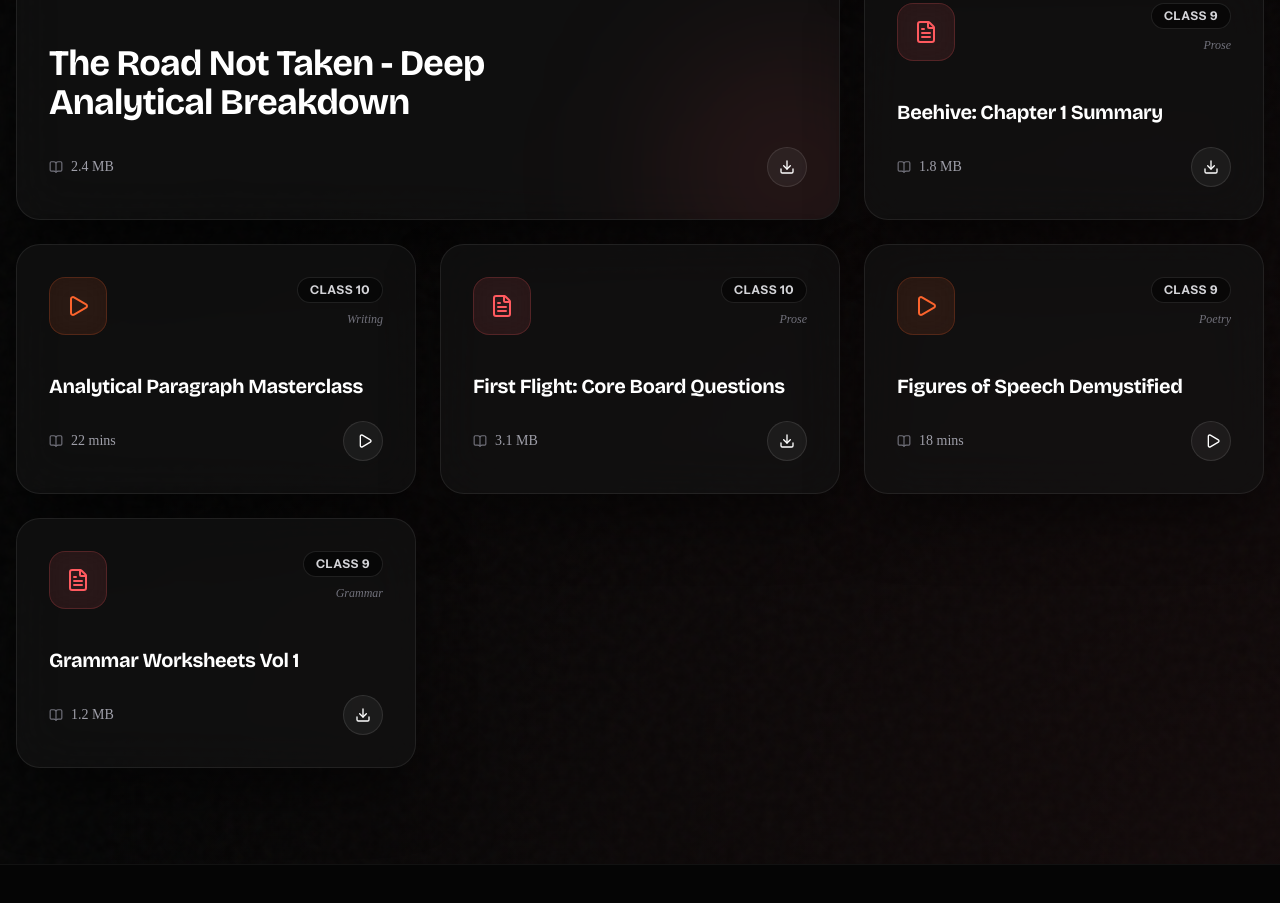
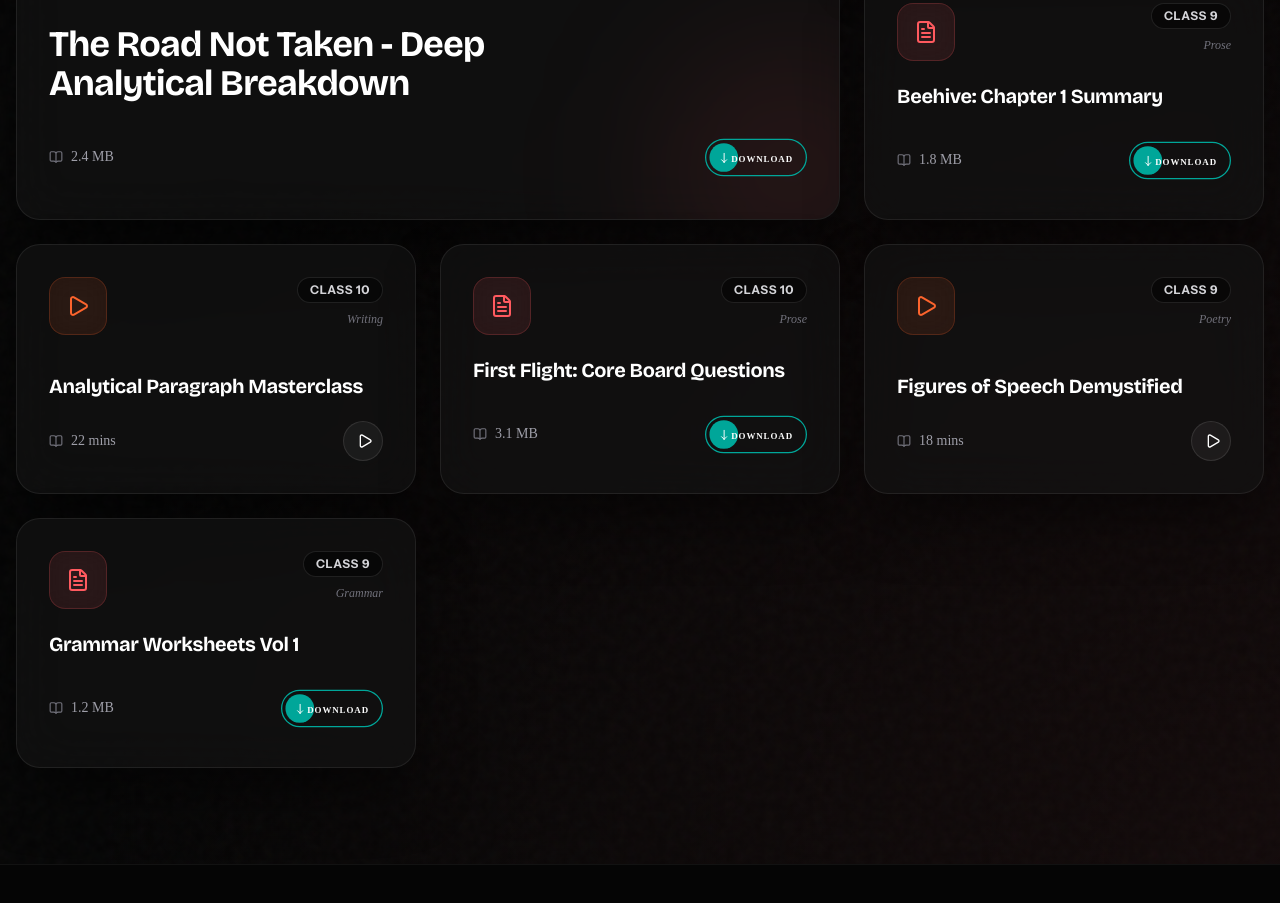
Before and after one commit to opgamer3455e/SirTanuj, a React (Vite) app: page /study-materials in a window 1280 px wide. Shown: the part 1280-2183 px from the top of the page. Built offline with nearby package versions, Linux system fonts and the light colour scheme.

Commit message:
feat: add AnimatedDownloadButton and replace download buttons in ParentPortal and StudyMaterialsPage

```diff
--- /dev/null
+++ b/src/components/ui/AnimatedDownloadButton.tsx
@@ -0,0 +1,237 @@
+import React, { useState } from 'react';
+import styled from 'styled-components';
+
+const AnimatedDownloadButton = () => {
+  return (
+    <StyledWrapper>
+      <div className="container">
+        <label className="label">
+          <input type="checkbox" className="input" />
+          <span className="circle">
+            <svg className="icon" aria-hidden="true" xmlns="http://www.w3.org/2000/svg" fill="none" viewBox="0 0 24 24">
+              <path stroke="currentColor" strokeLinecap="round" strokeLinejoin="round" strokeWidth="1.5" d="M12 19V5m0 14-4-4m4 4 4-4" />
+            </svg>
+            <div className="square" />
+          </span>
+          <p className="title font-['Cinzel'] font-bold tracking-widest text-sm">Download</p>
+          <p className="title font-['Cinzel'] font-bold tracking-widest text-sm">Open</p>
+        </label>
+      </div>
+    </StyledWrapper>
+  );
+}
+
+const StyledWrapper = styled.div`
+  .container {
+    padding: 0;
+    margin: 0;
+    box-sizing: border-box;
+    display: flex;
+    justify-content: center;
+    align-items: center;
+    transform: scale(0.85);
+    transform-origin: right center;
+  }
+
+  .label {
+    background-color: transparent;
+    border: 2px solid #00A699;
+    display: flex;
+    align-items: center;
+    border-radius: 50px;
+    width: 160px;
+    cursor: pointer;
+    transition: all 0.4s ease;
+    padding: 5px;
+    position: relative;
+  }
+
+  .label::before {
+    content: "";
+    position: absolute;
+    top: 0;
+    bottom: 0;
+    left: 0;
+    right: 0;
+    background-color: #fff;
+    width: 8px;
+    height: 8px;
+    transition: all 0.4s ease;
+    border-radius: 100%;
+    margin: auto;
+    opacity: 0;
+    visibility: hidden;
+  }
+
+  .label .input {
+    display: none;
+  }
+
+  .label .title {
+    color: #fff;
+    transition: all 0.4s ease;
+    position: absolute;
+    right: 20px;
+    bottom: 15px;
+    text-align: center;
+    text-transform: uppercase;
+  }
+
+  .label .title:last-child {
+    opacity: 0;
+    visibility: hidden;
+  }
+
+  .label .circle {
+    height: 45px;
+    width: 45px;
+    border-radius: 50%;
+    background-color: #00A699;
+    display: flex;
+    justify-content: center;
+    align-items: center;
+    transition: all 0.4s ease;
+    position: relative;
+    box-shadow: 0 0 0 0 rgb(255, 255, 255);
+    overflow: hidden;
+  }
+
+  .label .circle .icon {
+    color: #fff;
+    width: 24px;
+    position: absolute;
+    top: 50%;
+    left: 50%;
+    transform: translate(-50%, -50%);
+    transition: all 0.4s ease;
+  }
+
+  .label .circle .square {
+    aspect-ratio: 1;
+    width: 15px;
+    border-radius: 2px;
+    background-color: #fff;
+    opacity: 0;
+    visibility: hidden;
+    position: absolute;
+    top: 50%;
+    left: 50%;
+    transform: translate(-50%, -50%);
+    transition: all 0.4s ease;
+  }
+
+  .label .circle::before {
+    content: "";
+    position: absolute;
+    left: 0;
+    top: 0;
+    background-color: #008277;
+    width: 100%;
+    height: 0;
+    transition: all 0.4s ease;
+  }
+
+  .label:has(.input:checked) {
+    width: 57px;
+    animation: installed 0.4s ease 3.5s forwards;
+  }
+
+  .label:has(.input:checked)::before {
+    animation: rotate 3s ease-in-out 0.4s forwards;
+  }
+
+  .label .input:checked + .circle {
+    animation:
+      pulse 1s forwards,
+      circleDelete 0.2s ease 3.5s forwards;
+    rotate: 180deg;
+  }
+
+  .label .input:checked + .circle::before {
+    animation: installing 3s ease-in-out forwards;
+  }
+
+  .label .input:checked + .circle .icon {
+    opacity: 0;
+    visibility: hidden;
+  }
+
+  .label .input:checked ~ .circle .square {
+    opacity: 1;
+    visibility: visible;
+  }
+
+  .label .input:checked ~ .title {
+    opacity: 0;
+    visibility: hidden;
+  }
+
+  .label .input:checked ~ .title:last-child {
+    animation: showInstalledMessage 0.4s ease 3.5s forwards;
+  }
+
+  @keyframes pulse {
+    0% {
+      scale: 0.95;
+      box-shadow: 0 0 0 0 rgba(0, 166, 153, 0.7);
+    }
+    70% {
+      scale: 1;
+      box-shadow: 0 0 0 16px rgba(0, 166, 153, 0);
+    }
+    100% {
+      scale: 0.95;
+      box-shadow: 0 0 0 0 rgba(0, 166, 153, 0);
+    }
+  }
+
+  @keyframes installing {
+    from {
+      height: 0;
+    }
+    to {
+      height: 100%;
+    }
+  }
+
+  @keyframes rotate {
+    0% {
+      transform: rotate(-90deg) translate(27px) rotate(0);
+      opacity: 1;
+      visibility: visible;
+    }
+    99% {
+      transform: rotate(270deg) translate(27px) rotate(270deg);
+      opacity: 1;
+      visibility: visible;
+    }
+    100% {
+      opacity: 0;
+      visibility: hidden;
+    }
+  }
+
+  @keyframes installed {
+    100% {
+      width: 150px;
+      border-color: #00A699;
+    }
+  }
+
+  @keyframes circleDelete {
+    100% {
+      opacity: 0;
+      visibility: hidden;
+    }
+  }
+
+  @keyframes showInstalledMessage {
+    100% {
+      opacity: 1;
+      visibility: visible;
+      right: 48px;
+    }
+  }
+`;
+
+export default AnimatedDownloadButton;
--- a/src/pages/ParentPortal.tsx
+++ b/src/pages/ParentPortal.tsx
@@ -1,5 +1,6 @@
-import { Users, FileText, Calendar, CreditCard, Download, ArrowUpRight, TrendingUp } from 'lucide-react';
+import { Users, FileText, Calendar, CreditCard, ArrowUpRight, TrendingUp } from 'lucide-react';
 import { motion } from 'framer-motion';
+import AnimatedDownloadButton from '../components/ui/AnimatedDownloadButton';
 
 export default function ParentPortal() {
   return (
@@ -26,9 +27,7 @@ export default function ParentPortal() {
               Academic Report: <br/><span className="text-transparent bg-clip-text bg-gradient-to-r from-[#C9A84C] to-[#E8D08A] italic">Alex Johnson</span>
             </h1>
           </div>
-          <button className="px-6 py-3 bg-white/5 hover:bg-white/10 border border-white/10 rounded-full text-white font-['Cinzel'] font-bold flex items-center gap-3 transition-colors shadow-lg">
-            <Download size={18} /> Download Dossier
-          </button>
+          <AnimatedDownloadButton />
         </motion.div>
 
         <div className="grid grid-cols-1 lg:grid-cols-3 gap-10">
--- a/src/pages/StudyMaterialsPage.tsx
+++ b/src/pages/StudyMaterialsPage.tsx
@@ -1,8 +1,9 @@
 import { useState, useMemo, useCallback } from 'react';
 import { motion, AnimatePresence } from 'framer-motion';
-import { FileText, Play, Download, Filter, BookOpen } from 'lucide-react';
+import { FileText, Play, Filter, BookOpen } from 'lucide-react';
 import AnimatedCheckbox from '../components/ui/AnimatedCheckbox';
 import AnimatedInput from '../components/ui/AnimatedInput';
+import AnimatedDownloadButton from '../components/ui/AnimatedDownloadButton';
 
 const mockMaterials = [
   { id: 1, title: 'The Road Not Taken - Deep Analytical Breakdown', type: 'PDF', category: 'Poetry', class: 'Class 9', size: '2.4 MB', featured: true },
@@ -163,12 +164,9 @@ export default function StudyMaterialsPage() {
                         </span>
 
                         {material.type === 'PDF' ? (
-                          <button
-                            aria-label={`Download ${material.title} PDF`}
-                            className="w-10 h-10 rounded-full bg-white/5 hover:bg-white/20 text-white flex items-center justify-center transition-colors border border-white/10"
-                          >
-                            <Download size={16} />
-                          </button>
+                          <div className="scale-75 origin-right">
+                            <AnimatedDownloadButton />
+                          </div>
                         ) : (
                           <button
                             aria-label={`Play ${material.title} Video`}
```
